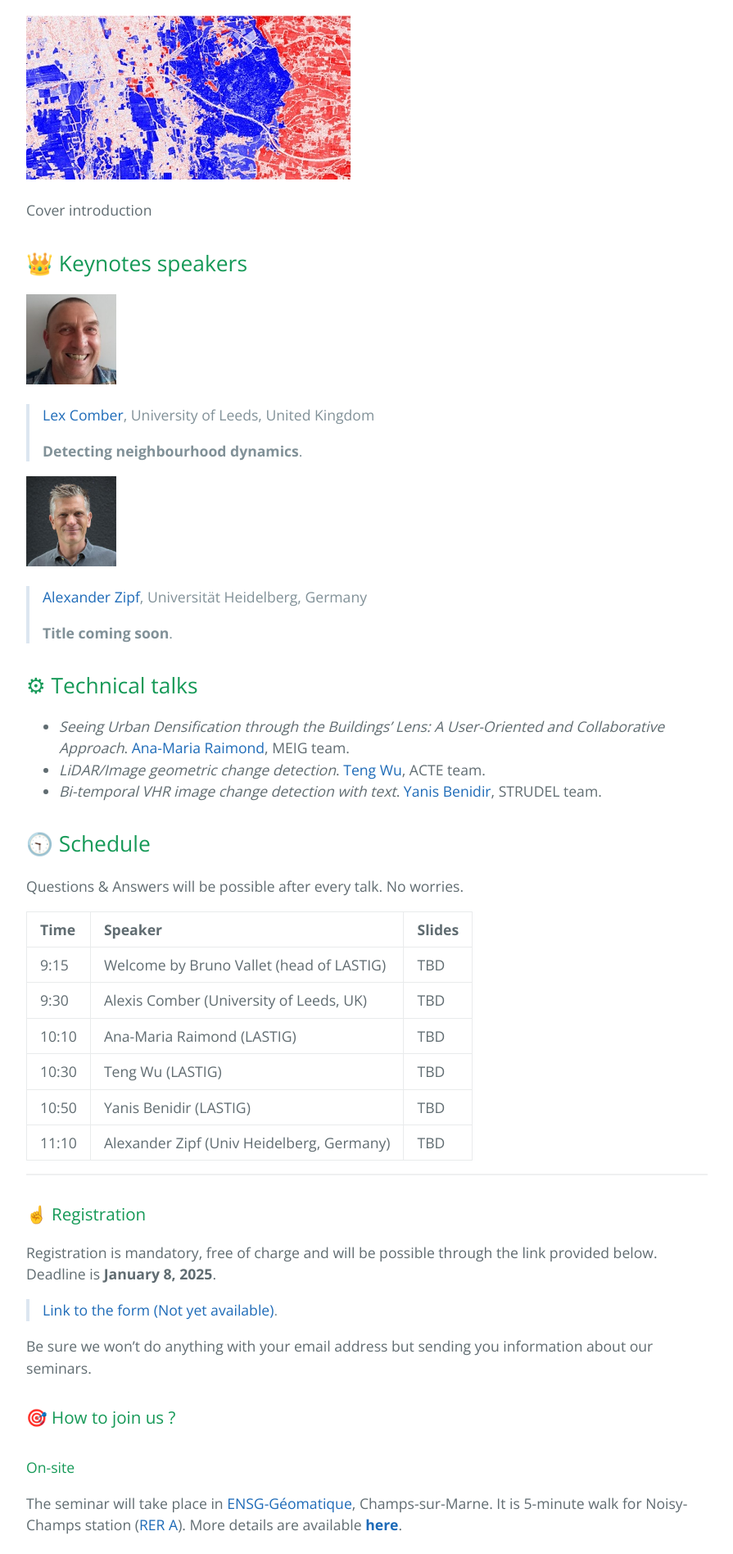
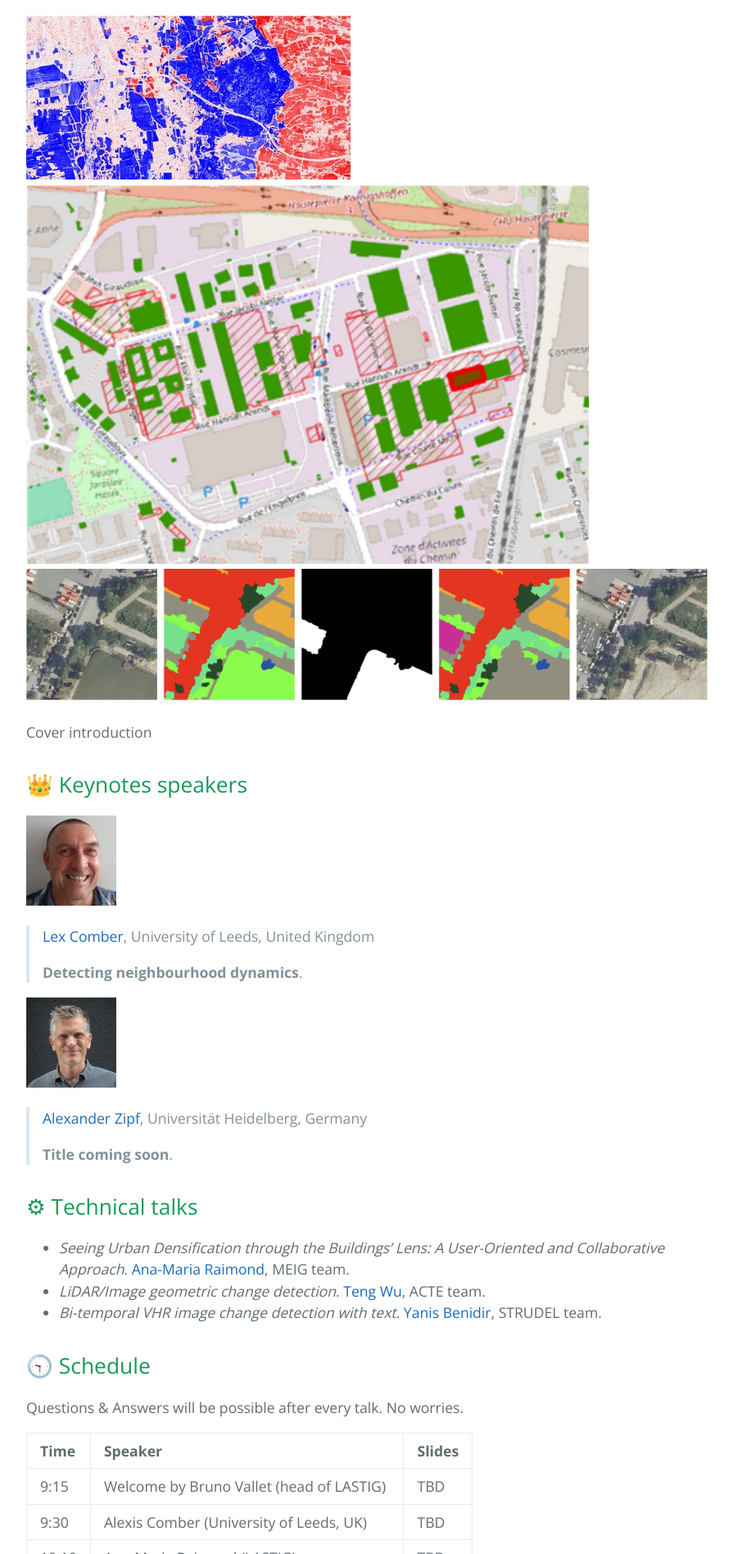
Before and after one commit to umrlastig/seminars, a Jekyll site: the page built from index.md, in a window 1280 px wide. Shown: the part 744-2640 px from the top of the page at 82% size, without its empty margins (192-1087 px from the left). Built offline with Jekyll 4.4.1, drawn with Linux system fonts in a browser that asks for light colours.

Commit message:
Replace single image with multiple images
Updated images in the introduction section.

```diff
--- a/index.md
+++ b/index.md
@@ -11,7 +11,7 @@ Our seminars are **hybrid, free, open to everyone**, assuming you are preliminar
 <a id="news"></a>
 # January 16, 2025: _Monitoring a dynamic world_
 
-![Semantics](documents/adrien.jpg)
+![Semantics](documents/adrien.jpg)![Subdense](documents/subdense.png)![Pairwisee](documents/yanis.png)
 
 Cover introduction
 
```
